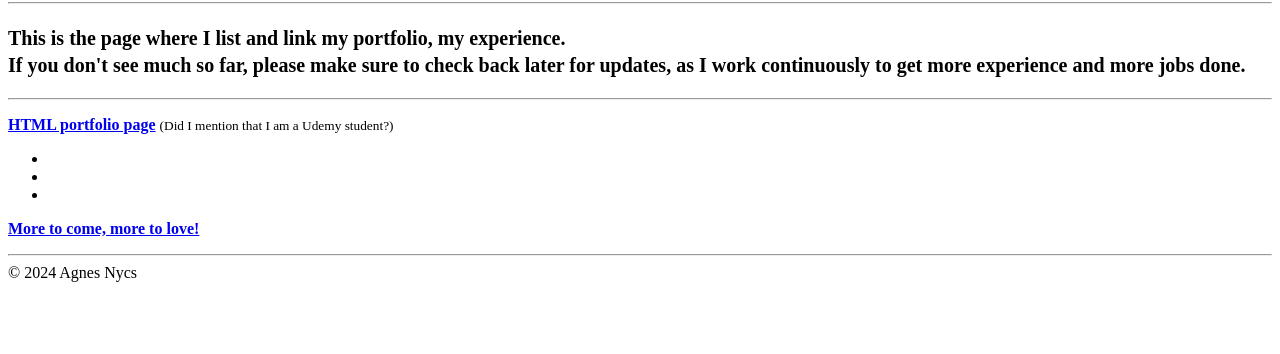
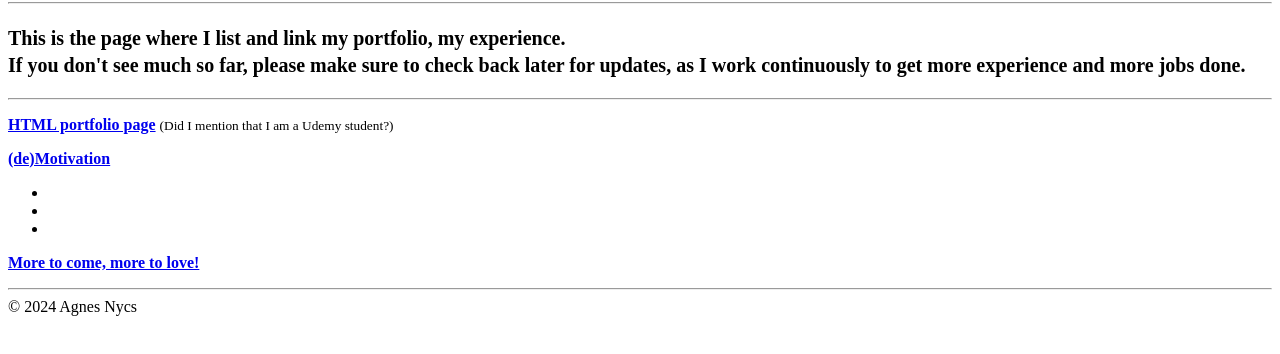
Before and after one commit to NycsAgnes/my_resume, a plain HTML site: page public/experience.html in a window 1280 px wide. Shown: the part 78-432 px from the top of the page. Drawn offline with Linux system fonts and the light colour scheme.

Commit message:
Update experience.html

```diff
--- a/public/experience.html
+++ b/public/experience.html
@@ -12,6 +12,7 @@
         If you don't see much so far, please make sure to check back later for updates, as I work continuously to get more experience and more jobs done.</small></h2>
         <hr/>
         <p><a href="https://nycsagnes.github.io/html-portfolio/"><b>HTML portfolio page</b></a> <small>(Did I mention that I am a Udemy student?)</small></p>
+        <p><a href="https://nycsagnes.github.io/Motivation_project/"><b>(de)Motivation</b></a></p>
         <ul>
             <li></li>
             <li></li>
```
